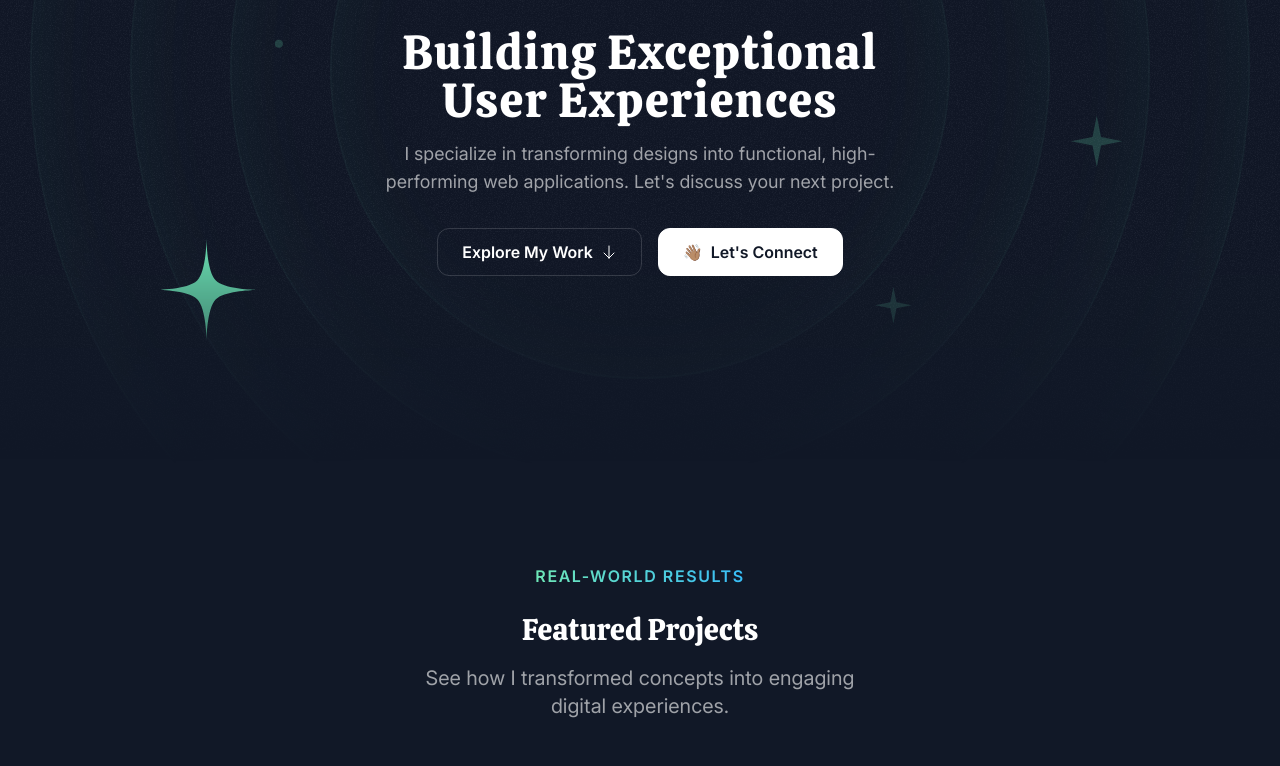
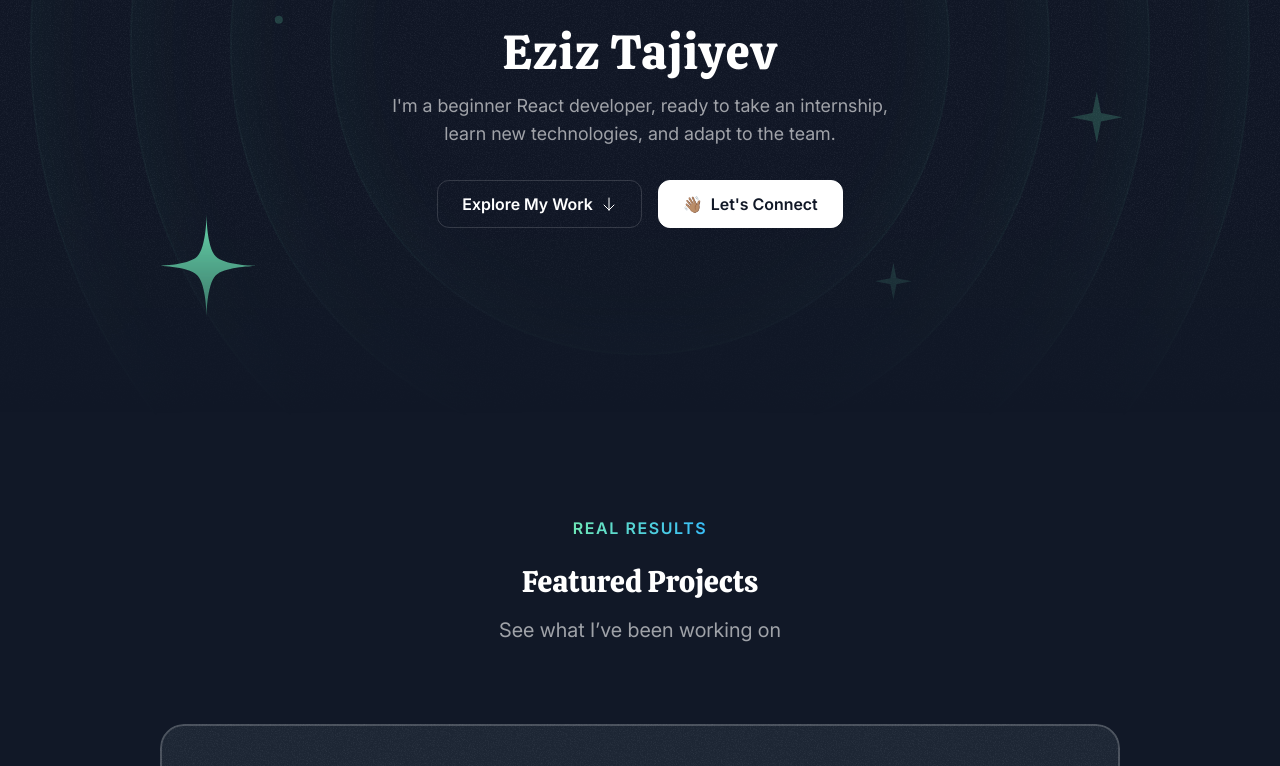
Before and after one commit to eziz-tajiev/Portfolio, a Next.js app: page / in a window 1280 px wide. Shown: the part 330-1096 px from the top of the page. Built offline with nearby package versions, Linux system fonts and the light colour scheme.

Commit message:
change the typography

```diff
--- a/src/components/SectionHeader.tsx
+++ b/src/components/SectionHeader.tsx
@@ -1,4 +1,3 @@
-
 export const SectionHeader = ({
   eyebrow,
   title,
@@ -15,12 +14,10 @@ export const SectionHeader = ({
           {eyebrow}
         </p>
       </div>
-        <h2 className="font-serif text-3xl text-center mt-6">
-            {title}
-        </h2>
-        <p className="text-center text-white/60 mt-4 md:text-lg lg:text-xl max-w-md mx-auto">
+      <h2 className="font-serif text-3xl text-center mt-6">{title}</h2>
+      <p className="text-center text-white/60 mt-4 md:text-lg lg:text-xl max-w-xs mx-auto">
         {description}
       </p>
     </>
-    )
-}
+  );
+};
--- a/src/sections/Hero.tsx
+++ b/src/sections/Hero.tsx
@@ -39,11 +39,11 @@ export const HeroSection = () => {
         </div>
         <div className="max-w-lg mx-auto">
           <h1 className="font-serif text-3xl md:text-5xl text-center mt-8 tracking-wide">
-            Building Exceptional User Experiences
+            Eziz Tajiyev
           </h1>
           <p className="mt-4 text-center text-white/60 md:text-lg">
-            I specialize in transforming designs into functional,
-            high-performing web applications. Let's discuss your next project.
+            I'm a beginner React developer, ready to take an internship, learn
+            new technologies, and adapt to the team.
           </p>
         </div>
         <div className="flex flex-col md:flex-row justify-center items-center mt-8 gap-4">
--- a/src/sections/Projects.tsx
+++ b/src/sections/Projects.tsx
@@ -52,9 +52,9 @@ export const ProjectsSection = () => {
     <section id="projects" className="pb-16 lg:py-24">
       <div className="container">
         <SectionHeader
-          eyebrow="Real-world Results"
+          eyebrow="Real Results"
           title="Featured Projects"
-          description="See how I transformed concepts into engaging digital experiences."
+          description="See what I’ve been working on"
         />
         <div className="flex flex-col mt-10 md:mt-20 gap-16">
           {portfolioProjects.map((project) => (
```
Lines whose indentation alone changed are shown as unchanged.
